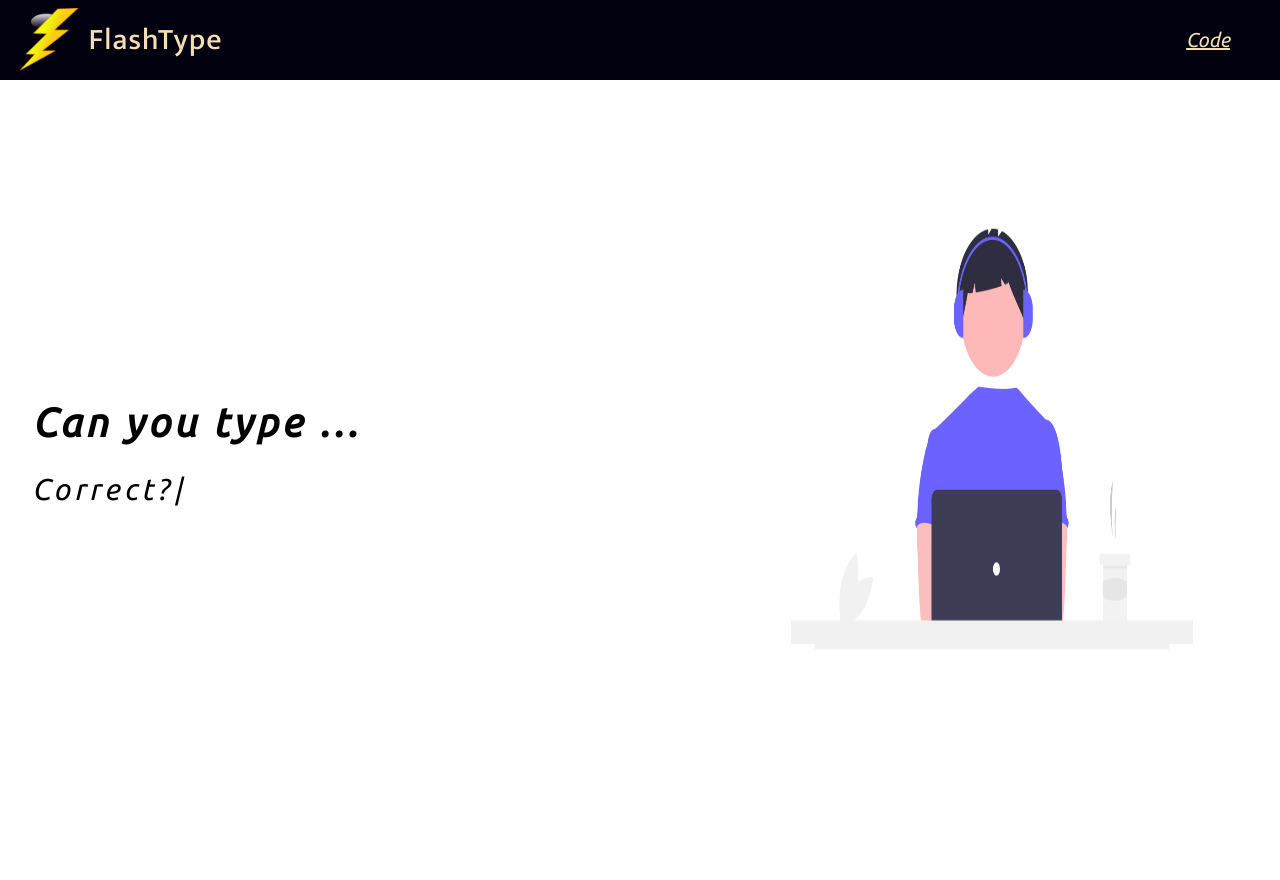
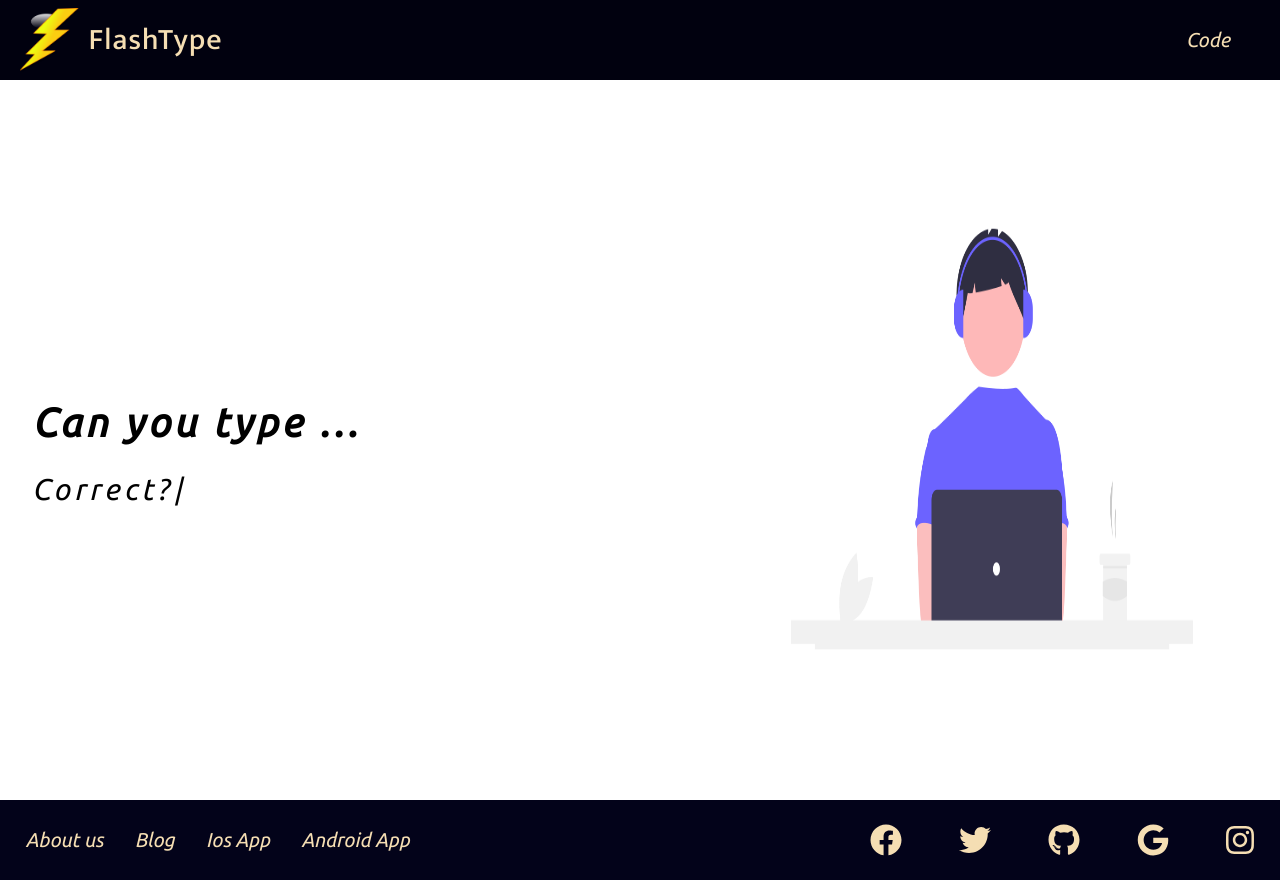
Before and after one commit to ashutosht-01/FlashType, a React (Create React App) app: page / in a window 1280 px wide. Before the commit the page ends 800 px from the top, so only its background shows below. Built offline with nearby package versions, Linux system fonts and the light colour scheme.

Commit message:
finished footer component

```diff
--- a/package.json
+++ b/package.json
@@ -3,6 +3,11 @@
   "version": "0.1.0",
   "private": true,
   "dependencies": {
+    "@fortawesome/fontawesome-svg-core": "^1.2.36",
+    "@fortawesome/free-brands-svg-icons": "^5.15.4",
+    "@fortawesome/free-regular-svg-icons": "^5.15.4",
+    "@fortawesome/free-solid-svg-icons": "^5.15.4",
+    "@fortawesome/react-fontawesome": "^0.1.15",
     "@testing-library/jest-dom": "^5.14.1",
     "@testing-library/react": "^11.2.7",
     "@testing-library/user-event": "^12.8.3",
--- a/public/index.html
+++ b/public/index.html
@@ -16,6 +16,9 @@
   <link href="https://fonts.googleapis.com/css2?family=Ubuntu:ital@1&display=swap" rel="stylesheet">
   <link href="https://fonts.googleapis.com/css2?family=Mukta:wght@500;800&display=swap" rel="stylesheet">
   <link href="https://unpkg.com/aos@next/dist/aos.css" rel="stylesheet">
+  <link href="/your-path-to-fontawesome/css/fontawesome.css" rel="stylesheet">
+  <link href="/your-path-to-fontawesome/css/brands.css" rel="stylesheet">
+  <link href="/your-path-to-fontawesome/css/solid.css" rel="stylesheet">
   <!--
       Notice the use of %PUBLIC_URL% in the tags above.
       It will be replaced with the URL of the `public` folder during the build.
--- a/src/Components/App/App.jsx
+++ b/src/Components/App/App.jsx
@@ -1,6 +1,7 @@
 import React from 'react'
 import Nav from '../Nav/Nav'
 import Landing from '../Landing/Landing'
+import Footer from '../footer/footer'
 import './App.css'
 import landing from '../Landing/Landing'
 class App extends React.Component {
@@ -11,6 +12,8 @@ class App extends React.Component {
                 <Nav />
                 {/*Landing Section */}
                 <Landing />
+                {/*footer section */}
+                <Footer />
             </div>
         )
     }
--- a/src/Components/Nav/Nav.css
+++ b/src/Components/Nav/Nav.css
@@ -28,4 +28,5 @@ margin-right: 50px;
 .code-link{
     color:wheat;
     font-size: 20px;
+    text-decoration: none;
 }
--- /dev/null
+++ b/src/Components/footer/footer.css
@@ -0,0 +1,44 @@
+.footer-container{
+    display: flex;
+    justify-content: space-between;
+    margin:0px;
+    background-color: rgb(3, 3, 26);
+    align-items: center;
+    height: 10vh;
+    flex-wrap: wrap;
+}
+
+.icons{
+    width:30vw;
+display: flex;
+margin-right: 2vw;
+justify-content: space-between;
+flex-wrap: wrap;
+}
+.about{
+    width:30vw;
+    display:flex;
+    justify-content: space-between;
+    margin-left: 2vw;
+    text-decoration: none;
+    flex-wrap: wrap;
+}
+.link{
+    font-size: 20px;
+    color:wheat;
+    text-decoration: none;
+}
+@media  (max-width:800px){
+    .footer-container{
+        height:18vh;
+        flex-direction: column;
+        align-items: center;
+        justify-content:space-around;
+    }
+    .icons{
+        width:90vw;
+    }
+    .about{
+        width: 90vw;
+    }
+}
--- /dev/null
+++ b/src/Components/footer/footer.jsx
@@ -0,0 +1,43 @@
+import React from 'react'
+import { FontAwesomeIcon } from '@fortawesome/react-fontawesome'
+import { faFacebook, faGithub, faGoogle, faInstagram, faTwitter } from '@fortawesome/free-brands-svg-icons'
+import './footer.css'
+function footer() {
+    return (
+        <div className="footer-container">
+            <div className="about">
+                <a href="" className="link">
+                    About us
+                </a>
+                <a href="" className="link">
+                    Blog
+                </a>
+                <a href="" className="link">
+                    Ios App
+                </a>
+                <a href="" className="link">
+                    Android App
+                </a>
+            </div>
+            <div className="icons">
+                <a href="">
+                    <FontAwesomeIcon icon={faFacebook} size="2x" color="wheat" />
+                </a>
+                <a href="">
+                    <FontAwesomeIcon icon={faTwitter} size="2x" color="wheat" />
+                </a>
+                <a href="">
+                    <FontAwesomeIcon icon={faGithub} size="2x" color="wheat" />
+                </a>
+                <a href="">
+                    <FontAwesomeIcon icon={faGoogle} size="2x" color="wheat" />
+                </a>
+                <a href="">
+                    <FontAwesomeIcon icon={faInstagram} size="2x" color="wheat" />
+                </a>
+            </div>
+
+        </div>
+    )
+}
+export default footer
```
Also changed, not shown: 1 other file (tests, documents, lock files or other folders).
